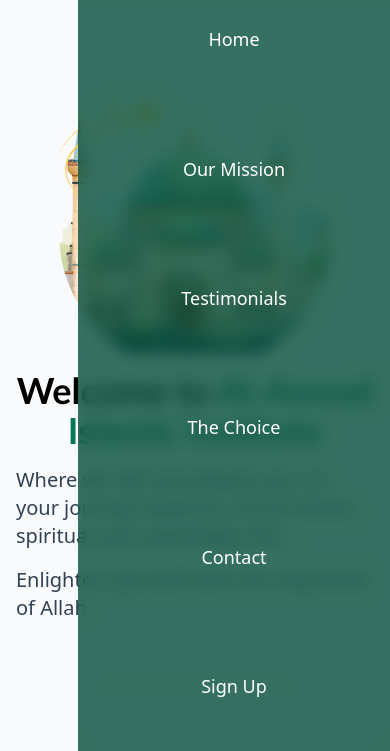
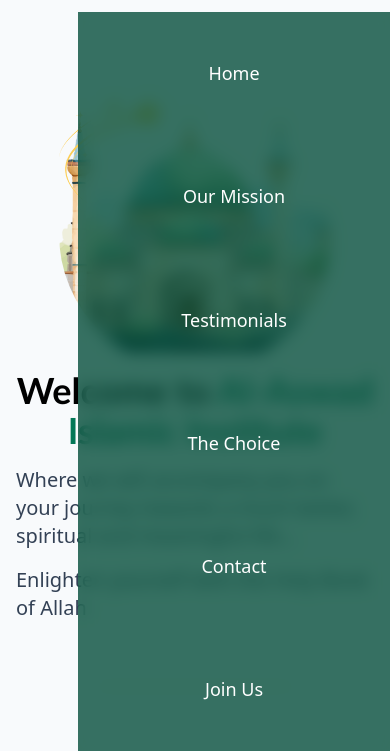
Before and after one commit to Hudhaifah-Shah/Al-Aswad-Islamic-Institute, a website: page index.html in a window 390 px wide. Both pictures are taken after a click on the element 319 px from the left and 39 px from the top of the page. Shown: the part 93-844 px from the top of the page. Drawn offline with Linux system fonts and the light colour scheme.

Commit message:
fixed the slide nav for mobile view

```diff
--- a/index.html
+++ b/index.html
@@ -32,13 +32,13 @@
     </section>
 
     <div>
-        <ul class="md:hidden nav-links flex fixed right-0 h-[92vh] top-[8vh] flex-col justify-around items-center w-4/5 bg-emerald-900 dark:bg-emerald-700 bg-opacity-80 dark:bg-opacity-50 backdrop-blur translate-x-full transition-nav text-white z-10">
+        <ul class="md:hidden nav-links flex fixed right-0 h-[87.6vh] top-[12.4vh] flex-col justify-around items-center w-4/5 bg-emerald-900 dark:bg-emerald-700 bg-opacity-80 dark:bg-opacity-50 backdrop-blur translate-x-full transition-nav text-white z-10">
             <li class="opacity-0"><a href="index.html" class="hover:pl-8 text-lg">Home</a></li>
             <li class="opacity-0"><a href="#mission" class="hover:pl-8 text-lg">Our Mission</a></li>
             <li class="opacity-0"><a href="#testimonials" class="hover:pl-8 text-lg">Testimonials</a></li>
             <li class="opacity-0"><a href="#choice" class="hover:pl-8 text-lg">The Choice</a></li>
             <li class="opacity-0"><a href="#footer" class="hover:pl-8 text-lg">Contact</a></li>
-            <li class="opacity-0"><a href="register.html" class="hover:pl-8 text-lg">Sign Up</a></li>
+            <li class="opacity-0"><a href="register.html" class="hover:pl-8 text-lg">Join Us</a></li>
         </ul>
     </div>
     <main class="mt-24">
```
Also changed, not shown: register.html (+1 -1 lines), build/css/styles.css.
